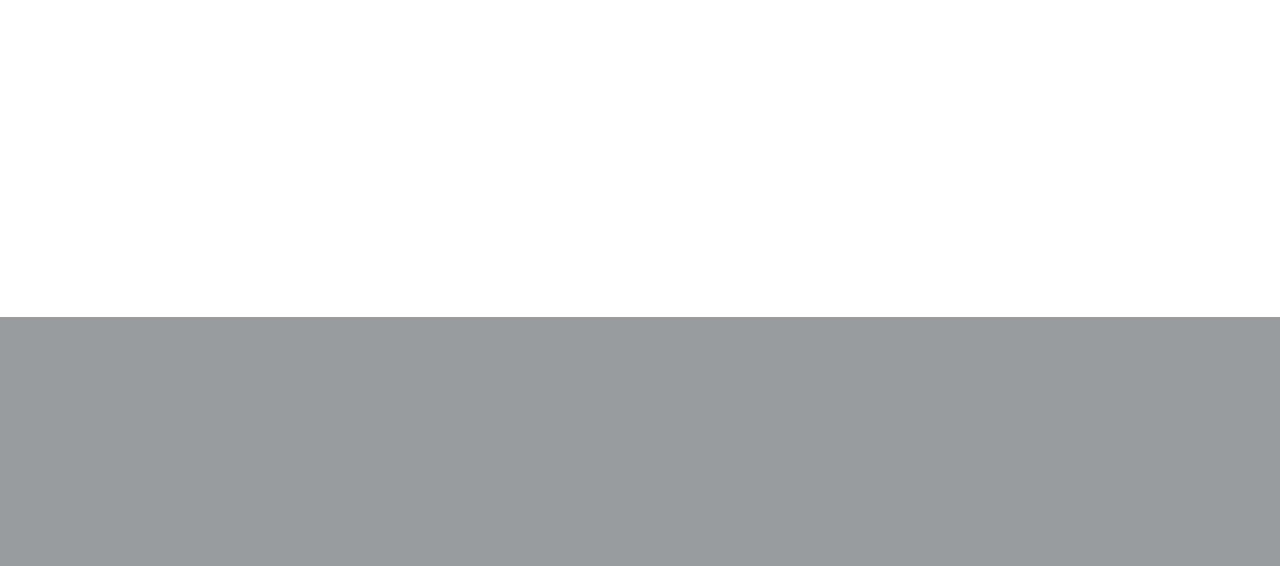
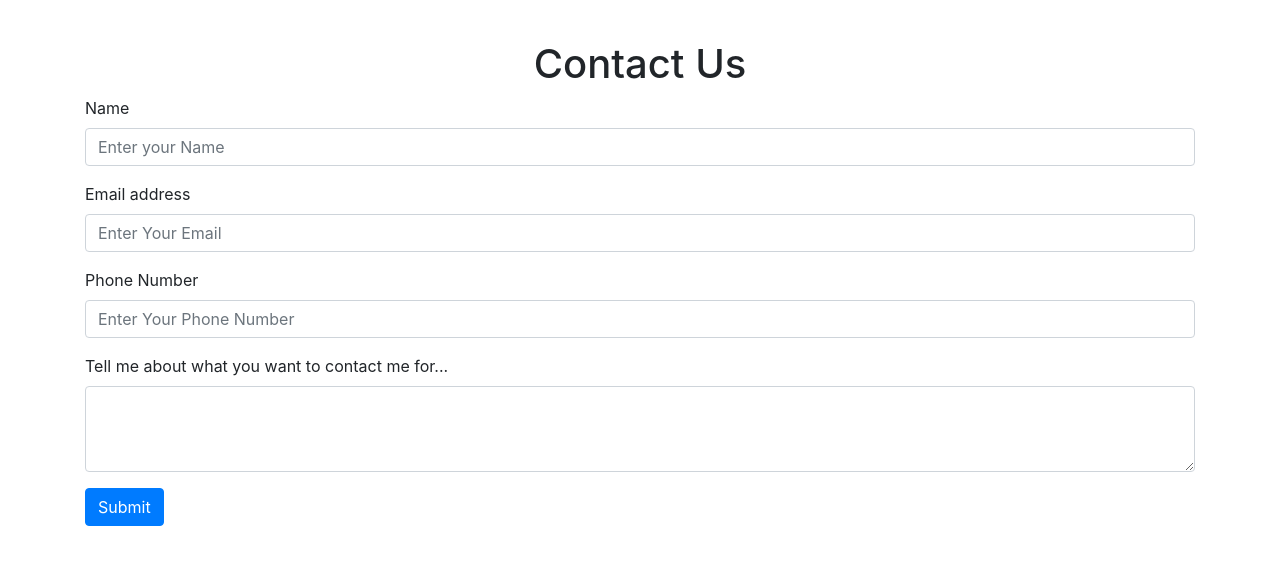
Before and after one commit to shankhanil007/Django-Practice, a Django app: page /contact in a window 1280 px wide. Shown: the part 483-1049 px from the top of the page. Before the commit the page ends 800 px from the top, so only its background shows below. Run offline with Django 3.2, Linux system fonts and the light colour scheme; some libraries are stand-ins or nearby versions.

Commit message:
Improved index.html

```diff
--- a/Django Tutorial/Hello/templates/contact.html
+++ b/Django Tutorial/Hello/templates/contact.html
@@ -6,4 +6,48 @@
     alt="..."
   />
 </div>
+<div class="container mb-3 py-4">
+  <h1 class="text-center">Contact Us</h1>
+  <form method="post" action="/contact">
+    {% csrf_token %}
+    <div class="form-group">
+      <label for="name">Name</label>
+      <input
+        type="text"
+        class="form-control"
+        id="name"
+        name="name"
+        placeholder="Enter your Name"
+      />
+    </div>
+
+    <div class="form-group">
+      <label for="email">Email address</label>
+      <input
+        type="email"
+        class="form-control"
+        id="email"
+        name="email"
+        placeholder="Enter Your Email"
+      />
+    </div>
+
+    <div class="form-group">
+      <label for="phone">Phone Number</label>
+      <input
+        type="phone"
+        class="form-control"
+        id="phone"
+        name="phone"
+        placeholder="Enter Your Phone Number"
+      />
+    </div>
+
+    <div class="form-group">
+      <label for="desc">Tell me about what you want to contact me for...</label>
+      <textarea class="form-control" id="desc" rows="3" name="desc"></textarea>
+    </div>
+    <button class="btn btn-primary" type="submit">Submit</button>
+  </form>
+</div>
 {% endblock body %}
```
